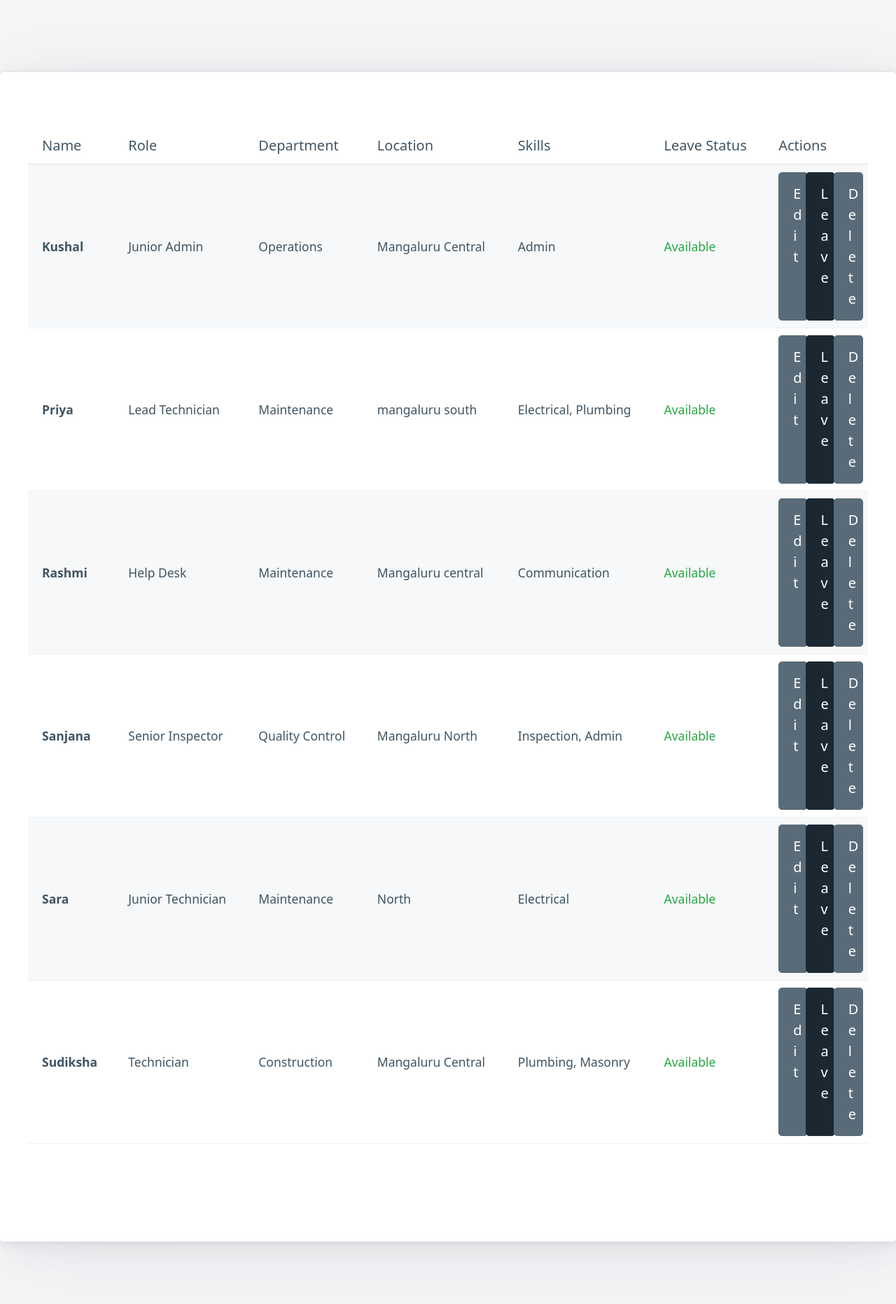
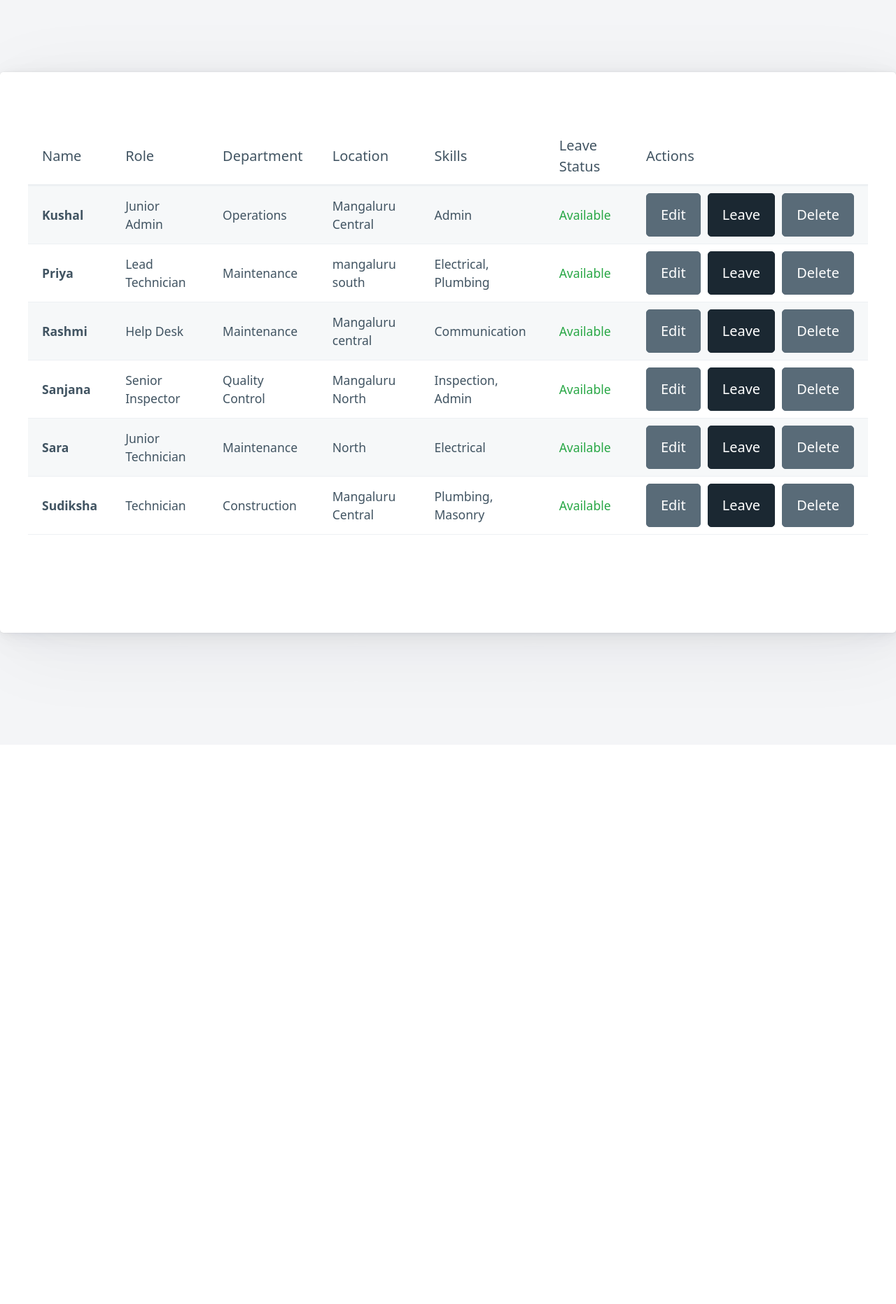
Before and after one commit to Sanjanadinesh23/ai-scheduler-project, a Flask app: page /employee_management in a window 1280 px wide. Shown: the part 349-2212 px from the top of the page at 70% size. After the commit the page ends 1338 px from the top, so only its background shows below. Run offline with Flask 3, Linux system fonts and the light colour scheme; a user stored in the database is signed in.

Commit message:
Fix button alignment in management pages

```diff
--- a/templates/employee_management.html
+++ b/templates/employee_management.html
@@ -45,11 +45,12 @@
                             {% endif %}
                         </td>
                         <td>
-                            <div class="grid" style="gap: 0.5rem;">
-                                <a href="{{ url_for('edit_employee', employee_id=emp.id) }}" role="button" class="secondary" style="margin: 0;">Edit</a>
-                                <a href="{{ url_for('manage_availability', employee_id=emp.id) }}" role="button" class="contrast" style="margin: 0;">Leave</a>
+                            <!-- CORRECTED BUTTON CONTAINER -->
+                            <div style="display: flex; gap: 0.5rem; align-items: center;">
+                                <a href="{{ url_for('edit_employee', employee_id=emp.id) }}" role="button" class="secondary" style="margin: 0; flex-shrink: 0;">Edit</a>
+                                <a href="{{ url_for('manage_availability', employee_id=emp.id) }}" role="button" class="contrast" style="margin: 0; flex-shrink: 0;">Leave</a>
                                 <form method="POST" action="{{ url_for('delete_employee', employee_id=emp.id) }}" onsubmit="return confirm('Are you sure you want to delete this employee? This action cannot be undone.');" style="margin: 0;">
-                                    <button type="submit" class="secondary" style="--pico-background-color: #dc3545; --pico-border-color: #dc3545; margin: 0;">Delete</button>
+                                    <button type="submit" class="secondary" style="--pico-background-color: #dc3545; --pico-border-color: #dc3545; margin: 0; flex-shrink: 0;">Delete</button>
                                 </form>
                             </div>
                         </td>
```
Also changed, not shown: templates/landing_page.html (+4 -12 lines), templates/task_management.html (+4 -3 lines), app.py (line endings or trailing spaces), scheduler.db.
